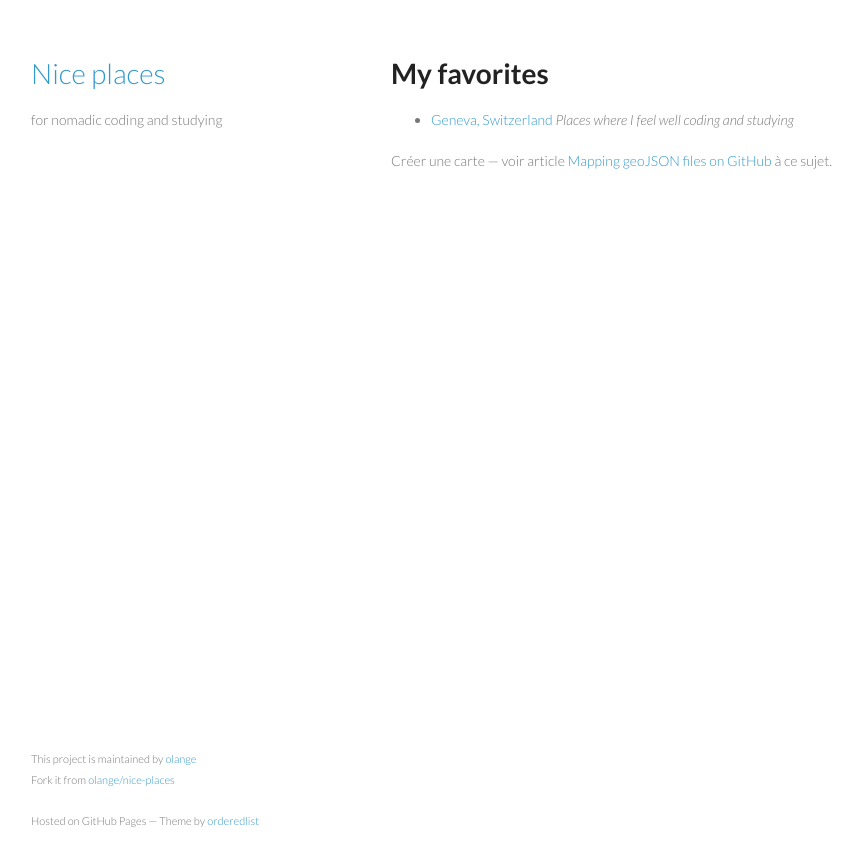
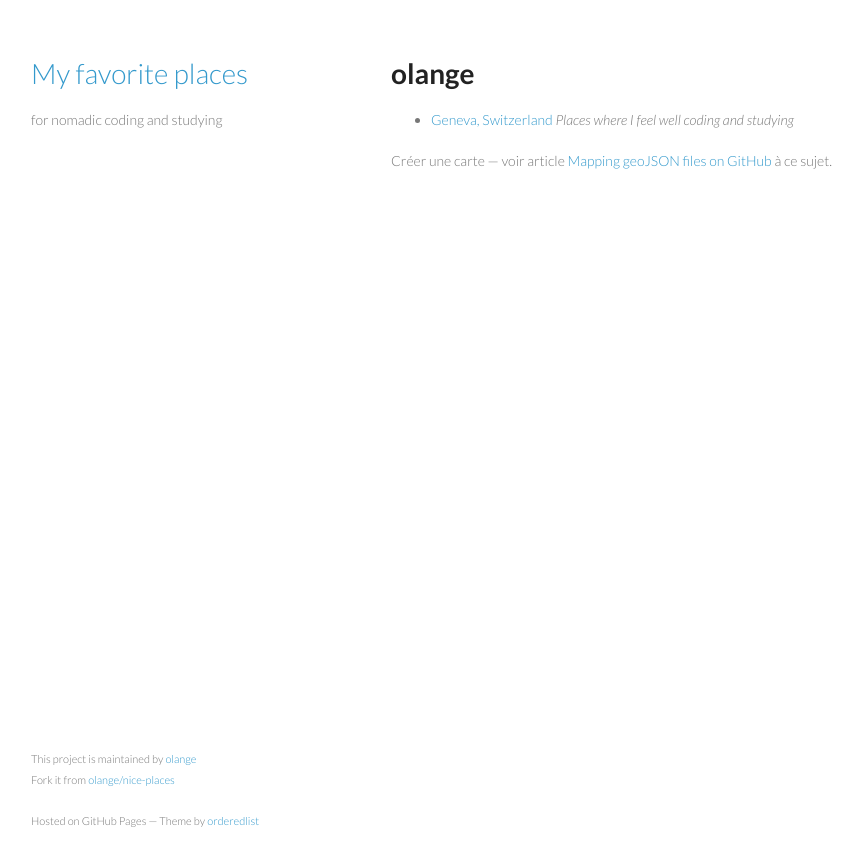
Before and after one commit to olange/nice-places, a Jekyll site: the page built from index.md, in a window 1280 px wide. Shown: the top 866 px of the page, without its empty margins (179-1042 px from the left). Built offline with Jekyll 4.4.1, drawn with Linux system fonts in a browser that asks for light colours; Markdown is read by kramdown in place of the engine named in the settings.

Commit message:
Changé titre en «My favorite places»

```diff
--- a/_config.yml
+++ b/_config.yml
@@ -1,4 +1,4 @@
-name: Nice places
+name: My favorite places
 tagline: for nomadic coding and studying
 markdown: redcarpet
 pygments: true
--- a/index.md
+++ b/index.md
@@ -4,7 +4,7 @@ title: Nice places
 tags: home
 ---
 
-# My favorites
+# olange
 
 * [Geneva, Switzerland](geneva.html) _Places where I feel well coding and studying_
 
```
